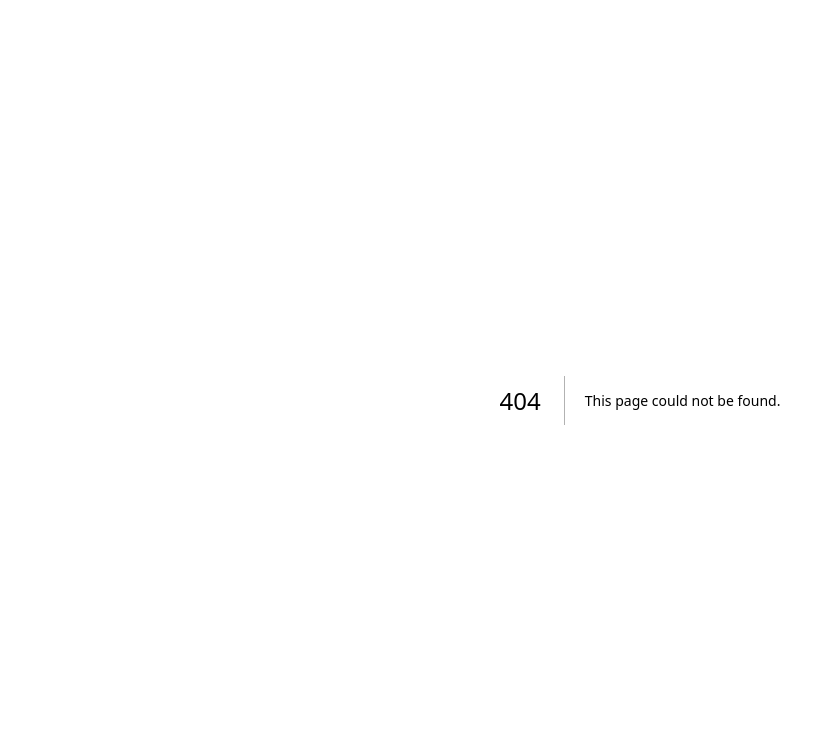
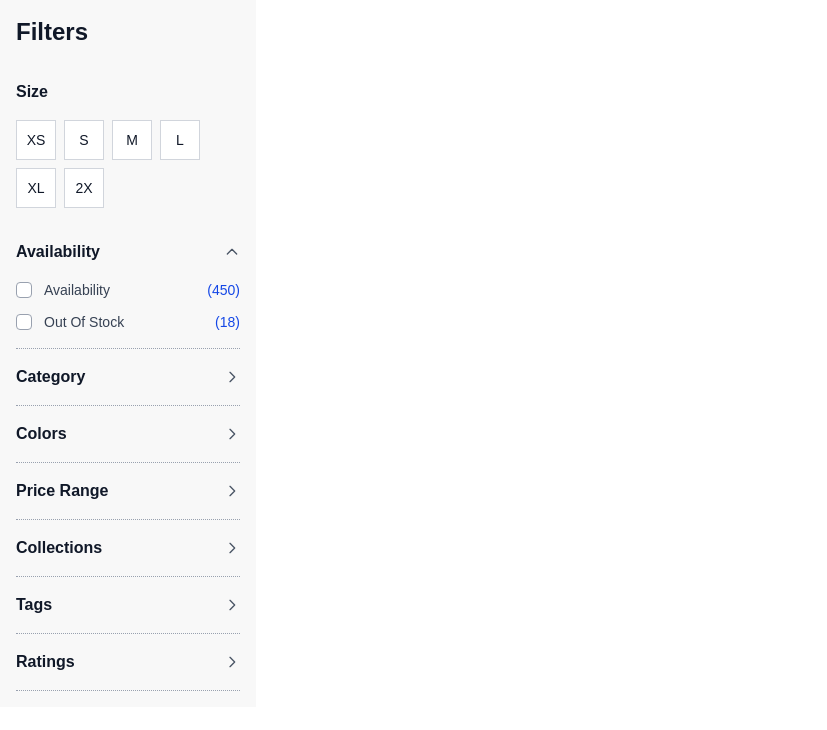
Before and after one commit to virajViduranga/nova-tech-ui, a Next.js app: page /search in a window 1280 px wide. Before the commit this address had no page. Shown: the top 730 px of the page, without its empty margins (0-827 px from the left). Built offline with nearby package versions, Linux system fonts and the light colour scheme.

Commit message:
sidbar added

```diff
--- /dev/null
+++ b/components/FilterSidebar.jsx
@@ -0,0 +1,86 @@
+import React from 'react';
+
+const FilterSidebar = () => {
+  const collapsedMenus = [
+    'Category',
+    'Colors',
+    'Price Range',
+    'Collections',
+    'Tags',
+    'Ratings',
+  ];
+
+  return (
+    <aside className="w-64 p-4 text-gray-900 bg-[#f8f8f8]">
+      {/* Added bg-[#f8f8f8] to force the light background */}
+
+      <h2 className="text-2xl font-bold mb-8">Filters</h2>
+
+      {/* Size Section */}
+      <div className="mb-8">
+        <h3 className="text-base font-bold mb-4">Size</h3>
+        <div className="flex flex-wrap gap-2">
+          {['XS', 'S', 'M', 'L', 'XL', '2X'].map((size) => (
+            <button
+              key={size}
+              className="w-10 h-10 flex items-center justify-center border border-gray-300 text-sm hover:bg-gray-200 transition-colors bg-white"
+            >
+              {size}
+            </button>
+          ))}
+        </div>
+      </div>
+
+      {/* Availability Section (Expanded) */}
+      <div className="mb-4 pb-4 border-b border-dotted border-gray-400">
+        <div className="flex justify-between items-center mb-4 cursor-pointer">
+          <h3 className="text-base font-bold">Availability</h3>
+          {/* Up Arrow Icon */}
+          <svg className="w-4 h-4 text-gray-600" fill="none" stroke="currentColor" viewBox="0 0 24 24">
+            <path strokeLinecap="round" strokeLinejoin="round" strokeWidth="2" d="M5 15l7-7 7 7"></path>
+          </svg>
+        </div>
+
+        <div className="space-y-3">
+          {/* Checkbox 1 */}
+          <label className="flex items-center cursor-pointer group">
+            <div className="relative flex items-center">
+              <input type="checkbox" className="w-4 h-4 border-gray-400 bg-white rounded-sm appearance-none border group-hover:border-gray-500 checked:bg-gray-900 checked:border-gray-900 focus:ring-0 cursor-pointer" />
+              <svg className="absolute w-4 h-4 text-white hidden peer-checked:block pointer-events-none" viewBox="0 0 20 20" fill="currentColor">
+                <path fillRule="evenodd" d="M16.707 5.293a1 1 0 010 1.414l-8 8a1 1 0 01-1.414 0l-4-4a1 1 0 011.414-1.414L8 12.586l7.293-7.293a1 1 0 011.414 0z" clipRule="evenodd" />
+              </svg>
+            </div>
+            <span className="ml-3 text-sm text-gray-700 flex-1">Availability</span>
+            <span className="text-sm text-blue-700 font-medium">(450)</span>
+          </label>
+
+          {/* Checkbox 2 */}
+          <label className="flex items-center cursor-pointer group">
+            <div className="relative flex items-center">
+              <input type="checkbox" className="w-4 h-4 border-gray-400 bg-white rounded-sm appearance-none border group-hover:border-gray-500 checked:bg-gray-900 checked:border-gray-900 focus:ring-0 cursor-pointer" />
+            </div>
+            <span className="ml-3 text-sm text-gray-700 flex-1">Out Of Stock</span>
+            <span className="text-sm text-blue-700 font-medium">(18)</span>
+          </label>
+        </div>
+      </div>
+
+      {/* Collapsed Menu Sections */}
+      <div className="space-y-4 mt-2">
+        {collapsedMenus.map((item) => (
+          <div key={item} className="pb-4 border-b border-dotted border-gray-400">
+            <div className="flex justify-between items-center cursor-pointer group">
+              <h3 className="text-base font-bold">{item}</h3>
+              {/* Right Arrow Icon */}
+              <svg className="w-4 h-4 text-gray-600 group-hover:text-gray-900" fill="none" stroke="currentColor" viewBox="0 0 24 24">
+                <path strokeLinecap="round" strokeLinejoin="round" strokeWidth="2" d="M9 5l7 7-7 7"></path>
+              </svg>
+            </div>
+          </div>
+        ))}
+      </div>
+    </aside>
+  );
+};
+
+export default FilterSidebar;
--- /dev/null
+++ b/src/app/search/page.jsx
@@ -0,0 +1,9 @@
+import FilterSidebar from "../../../components/FilterSidebar";
+
+export default function SearchPage(){
+    return(
+        <>
+        <FilterSidebar />
+        </>
+    );
+}
```
